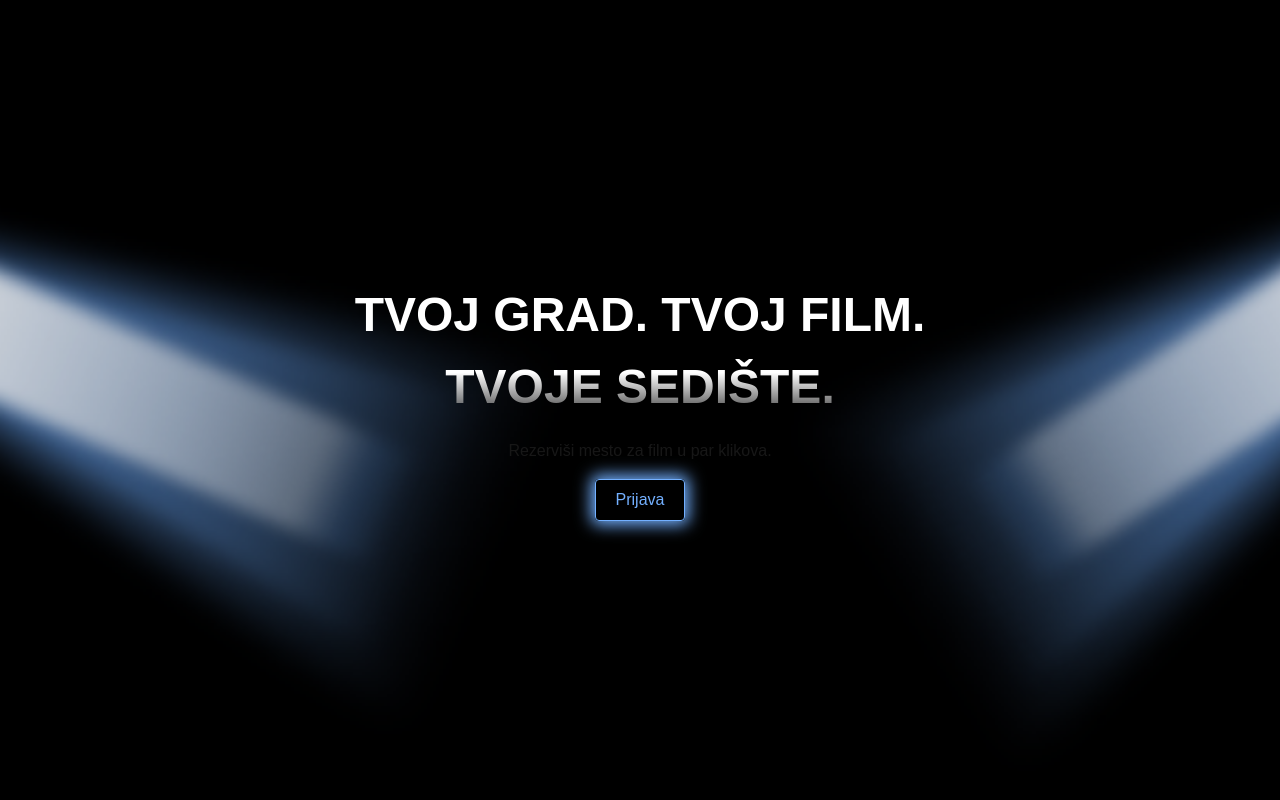
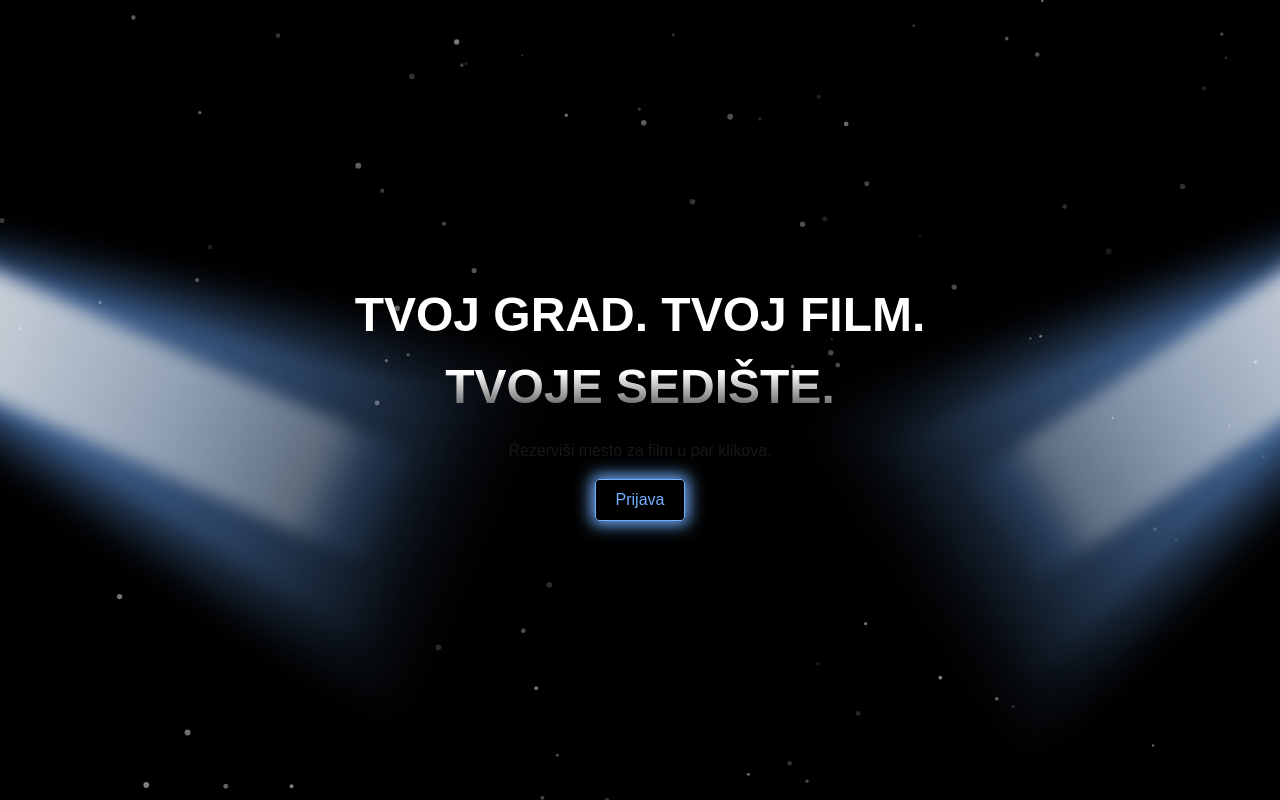
Before and after one commit to reddit-programatori/cinema-frontend, a Next.js app: page / in a window 1280 px wide. Built offline with nearby package versions, Linux system fonts and the light colour scheme.

Commit message:
Created particle for hero

```diff
--- a/package.json
+++ b/package.json
@@ -12,6 +12,8 @@
     "@chakra-ui/react": "^3.34.0",
     "@emotion/react": "^11.14.0",
     "@tanstack/react-query": "^5.96.2",
+    "@tsparticles/react": "^3.0.0",
+    "@tsparticles/slim": "^3.9.1",
     "next": "16.2.2",
     "react": "19.2.4",
     "react-dom": "19.2.4",
--- a/src/features/home/components/Hero/Hero.module.css
+++ b/src/features/home/components/Hero/Hero.module.css
@@ -5,6 +5,12 @@
   background-repeat: no-repeat;
   background-position: center;
   background-size: cover;
+
+  position: relative;
+
+  & canvas {
+    position: absolute;
+  }
 }
 
 .title {
--- a/src/features/home/components/Hero/Hero.tsx
+++ b/src/features/home/components/Hero/Hero.tsx
@@ -1,9 +1,11 @@
 import { ButtonLink } from "@/components/ButtonLink/ButtonLink";
 import styles from "./Hero.module.css";
+import { ParticlesBackground } from "../ParticlesBackground/ParticlesBackground";
 
 export const Hero = () => {
   return (
     <section className={styles.wrapper}>
+      <ParticlesBackground />
       <div className={styles.title}>
         <h1>Tvoj grad. Tvoj film. Tvoje sedište.</h1>
         <p>Rezerviši mesto za film u par klikova.</p>
--- /dev/null
+++ b/src/features/home/components/ParticlesBackground/ParticlesBackground.tsx
@@ -0,0 +1,66 @@
+"use client";
+
+import { useCallback, useEffect, useState } from "react";
+import Particles, { initParticlesEngine } from "@tsparticles/react";
+import type { Engine } from "@tsparticles/engine";
+import { loadSlim } from "@tsparticles/slim";
+
+export const ParticlesBackground = () => {
+  const [init, setInit] = useState(false);
+
+  useEffect(() => {
+    initParticlesEngine(async (engine) => {
+      await loadSlim(engine);
+    }).then(() => setInit(true));
+  }, []);
+
+  if (!init) return null;
+
+  return (
+    <Particles
+      options={{
+        background: {
+          color: { value: "transparent" },
+        },
+        fullScreen: { enable: false },
+        particles: {
+          number: {
+            value: 160,
+            density: { enable: true },
+          },
+          color: { value: "#ffffff" },
+          size: {
+            value: { min: 1, max: 3 },
+          },
+          opacity: {
+            value: { min: 0.1, max: 0.5 },
+          },
+          move: {
+            enable: true,
+            speed: 0.8,
+            direction: "none",
+            random: true,
+            outModes: "out",
+          },
+          links: {
+            enable: false,
+          },
+        },
+        interactivity: {
+          events: {
+            onHover: {
+              enable: true,
+              mode: "repulse",
+            },
+          },
+          modes: {
+            repulse: {
+              distance: 100,
+              duration: 0.4,
+            },
+          },
+        },
+      }}
+    />
+  );
+};
```
Also changed, not shown: 1 other file (tests, documents, lock files or other folders).
